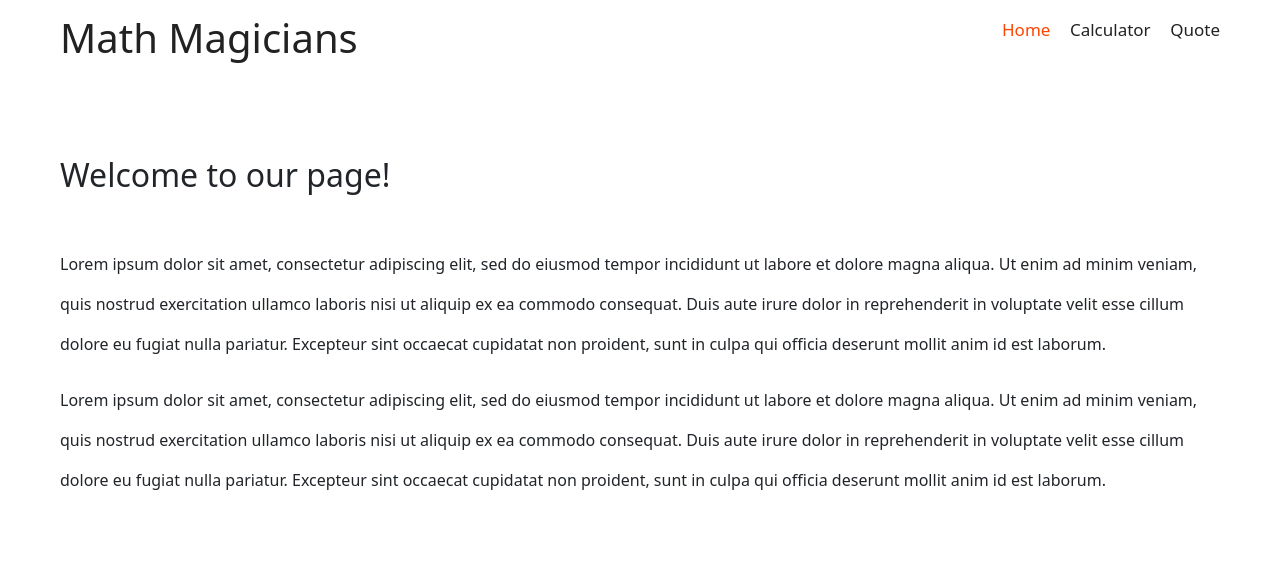
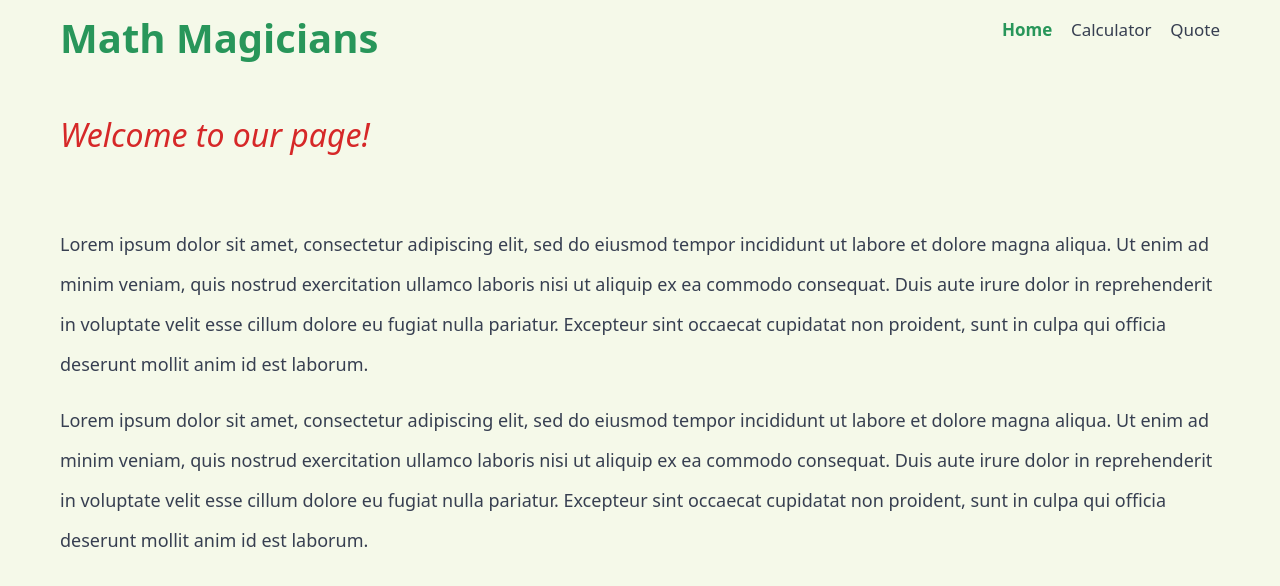
Before and after one commit to enkog/Math-Magicians, a React (Create React App) app: page / in a window 1280 px wide. Shown: the top 586 px of the page. Built offline with nearby package versions, Linux system fonts and the light colour scheme.

Commit message:
Complete styles for website

```diff
--- a/src/App.css
+++ b/src/App.css
@@ -1,3 +1,4 @@
 .active-link {
-  color: orangered;
+  color: #28965A;
+  font-weight: 700;
 }
--- a/src/components/UI/Calculator.css
+++ b/src/components/UI/Calculator.css
@@ -17,6 +17,11 @@
   padding: 25px;
 }
 
+.calculator-heading {
+  color: #D62828;
+  font-style: italic;
+}
+
 .calculator .output {
   background: #6d6a75;
   color: #fff;
--- a/src/components/UI/Calculator.js
+++ b/src/components/UI/Calculator.js
@@ -20,7 +20,7 @@ const Calculator = () => {
 
   return (
     <div className="calculator-page">
-      <h2>Let&apos;s do some math!</h2>
+      <h2 className="calculator-heading">Let&apos;s do some math!</h2>
       <table className="calculator table-bordered">
         <tbody>
           <tr className="output">
--- a/src/components/UI/Navbar.css
+++ b/src/components/UI/Navbar.css
@@ -4,8 +4,11 @@
   margin-left: auto;
   width: 250px;
   font-size: 17px;
+  font-weight: 400;
 }
 
 .nav-brand {
   font-size: 40px;
+  color: #28965A;
+  font-weight: 600;
 }
--- a/src/index.css
+++ b/src/index.css
@@ -11,7 +11,10 @@ html {
 body {
   min-height: 100vh;
   margin: 0 60px;
-  background: #fff;
+  background: #f5f9e9;
+  color: #373F51;
+  font-size: 18px;
+  font-weight: 400;
 }
 
 ul {
@@ -20,9 +23,9 @@ ul {
 
 a {
   text-decoration: none;
-  color: #222;
+  color: #373F51;
 }
 
 a:hover {
-  color: teal;
+  color: #28965A;
 }
--- a/src/pages/Home.css
+++ b/src/pages/Home.css
@@ -1,9 +1,11 @@
 .home-page h2 {
-    margin-top: 80px;
+    margin-top: 40px;
+    color: #D62828;
+    font-style: italic;
   }
 
   .welcome-msg {
-    margin-top: 50px;
+    margin-top: 70px;
     line-height: 2.5rem;
     height: 100%;
   }
--- a/src/pages/Quote.css
+++ b/src/pages/Quote.css
@@ -4,3 +4,8 @@
     align-items: center;
     height: 80vh;
   }
+
+  .quotes-page span {
+    color: #D62828;
+    font-style: italic;
+  }
--- a/src/pages/Quote.js
+++ b/src/pages/Quote.js
@@ -6,11 +6,13 @@ const Quote = () => (
     <div>
       <p>
         Mathematics knows no races or geographic boundaries; for mathematics,
-        the cultural world is one country. — David Hilbert
+        the cultural world is one country.
+        <span>— David Hilbert</span>
       </p>
       <p>
         Mathematics is not about numbers, equations, computations, or algorithms:
-        it is about understanding. — William Paul Thurston
+        it is about understanding.
+        <span>— William Paul Thurston</span>
       </p>
     </div>
   </div>
```
